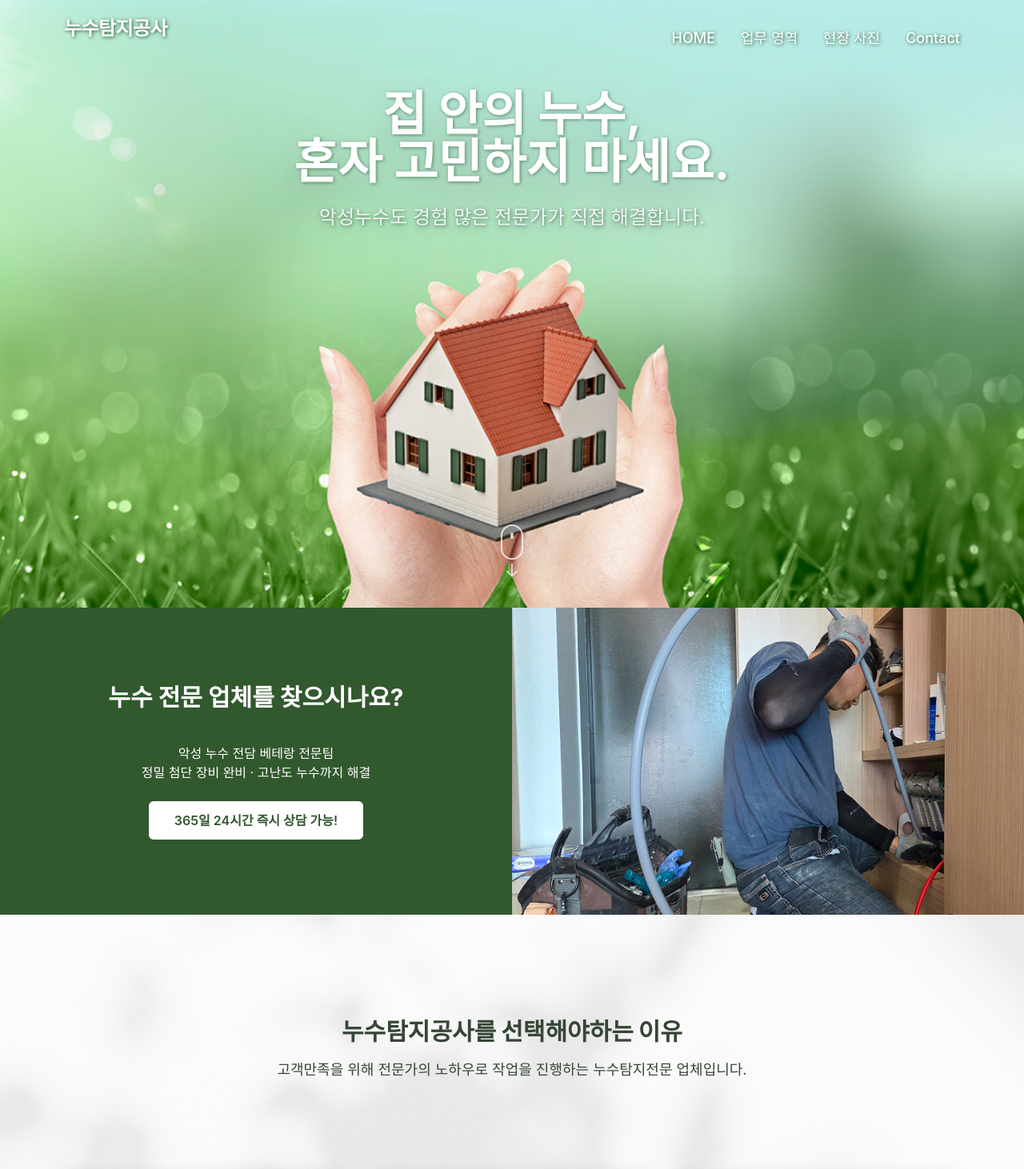
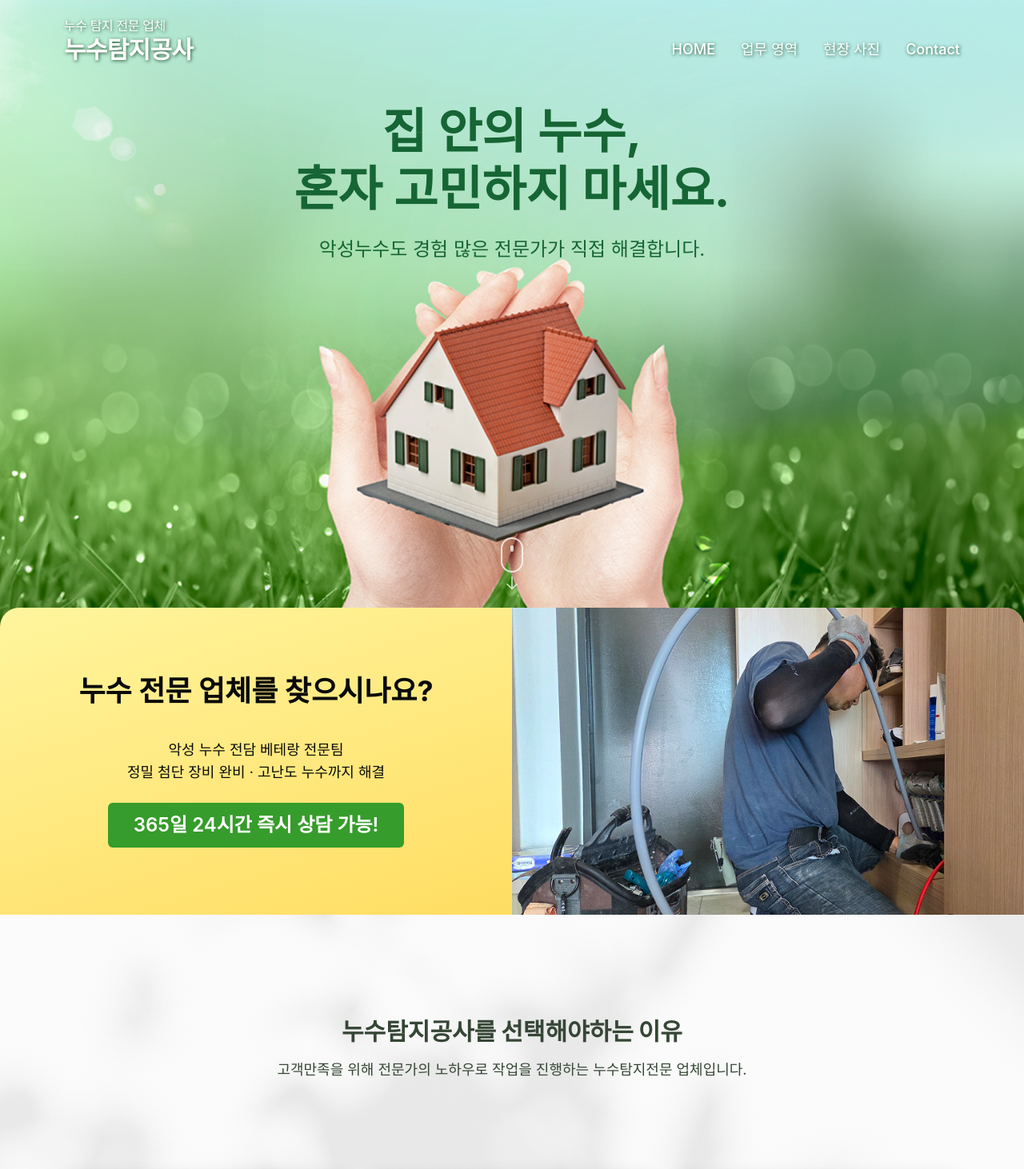
Before and after one commit to globalmig/nusu, a Next.js app: page / in a window 1280 px wide. Shown: the top 1462 px of the page at 80% size. Built offline with nearby package versions, Linux system fonts and the light colour scheme.

Commit message:
fix: 피드백 적용

```diff
--- a/app/layout.tsx
+++ b/app/layout.tsx
@@ -16,8 +16,51 @@ const geistMono = localFont({
 });
 
 export const metadata: Metadata = {
-  title: "Create Next App",
-  description: "Generated by create next app",
+  // ✅ 실제 도메인으로 변경!
+  metadataBase: new URL("https://www.nusudetect.com"),
+  title: {
+    default: "누수탐지공사 | 여수·순천·광양 누수 탐지 전문업체",
+    template: "%s | 누수탐지공사",
+  },
+  description: "여수·순천·광양 지역 악성 누수 전문 누수탐지공사. 첨단 장비와 숙련된 기술력으로 누수탐지부터 복구 공사까지 한 번에 해결해 드립니다. 누수탐지 실패 시 공사비를 받지 않습니다.",
+  keywords: ["누수탐지공사", "누수 탐지", "누수 공사", "여수 누수", "순천 누수", "광양 누수", "욕실 누수", "배관 누수", "악성 누수", "누수 전문 업체"],
+  alternates: {
+    canonical: "https://www.nusudetect.com",
+  },
+  openGraph: {
+    title: "누수탐지공사 | 여수·순천·광양 누수 탐지 전문업체",
+    description: "집 안의 누수, 혼자 고민하지 마세요. 여수·순천·광양 지역 누수 탐지 및 공사 전문업체 누수탐지공사가 첨단장비로 정확하게 찾아드립니다.",
+    url: "https://www.nusudetect.com",
+    siteName: "누수탐지공사",
+    locale: "ko_KR",
+    type: "website",
+    images: [
+      {
+        // ✅ og 이미지 실제 경로/파일명 맞춰서 변경
+        url: "/images/seo/og-main.jpg",
+        width: 1200,
+        height: 630,
+        alt: "누수탐지공사 여수·순천·광양 누수 탐지 전문업체",
+      },
+    ],
+  },
+  twitter: {
+    card: "summary_large_image",
+    title: "누수탐지공사 | 여수·순천·광양 누수 탐지 전문업체",
+    description: "여수·순천·광양 지역 악성 누수 전문 누수탐지공사. 첨단 장비와 풍부한 경험으로 누수를 빠르게 진단하고 해결합니다.",
+    images: ["/images/seo/og-main.jpg"],
+  },
+  icons: {
+    icon: "/favicon.ico",
+    apple: "/apple-touch-icon.png",
+  },
+  // ✅ 네이버 서치어드바이저 등록 후 값 넣기
+  verification: {
+    other: {
+      "naver-site-verification": "NAVER_VERIFICATION_CODE",
+      // "google-site-verification": "GOOGLE_VERIFICATION_CODE" // 필요하면
+    },
+  },
 };
 
 export default function RootLayout({
@@ -25,12 +68,31 @@ export default function RootLayout({
 }: Readonly<{
   children: React.ReactNode;
 }>) {
+  const jsonLd = {
+    "@context": "https://schema.org",
+    "@type": "LocalBusiness",
+    name: "누수탐지공사",
+    url: "https://www.nusudetect.com", // ✅ 실제 도메인
+    image: "https://www.nusudetect.com/images/seo/og-main.jpg",
+    telephone: "010-8631-2545",
+    address: {
+      "@type": "PostalAddress",
+      addressCountry: "KR",
+      addressRegion: "전라남도",
+      addressLocality: "여수시", // 정확한 지역 있으면 수정
+    },
+    areaServed: ["여수시", "순천시", "광양시"],
+    description: "여수·순천·광양 지역 악성 누수 전문 누수탐지공사. 첨단 장비를 이용해 누수 위치를 정확하게 진단하고 복구 공사까지 책임지고 진행합니다.",
+  };
+
   return (
     <html lang="ko">
-      <body className={`${geistSans.variable} ${geistMono.variable} antialiased `}>
+      <body className={`${geistSans.variable} ${geistMono.variable} antialiased`}>
+        {/* ✅ LocalBusiness 구조화 데이터 (SEO + 네이버/구글 둘 다 도움됨) */}
+        <script type="application/ld+json" dangerouslySetInnerHTML={{ __html: JSON.stringify(jsonLd) }} />
+
         <Header />
         <main className="min-h-screen">{children}</main>
-
         <Footer />
       </body>
     </html>
--- a/app/page.tsx
+++ b/app/page.tsx
@@ -17,13 +17,13 @@ export default function Page() {
         }}
       >
         <div className="relative w-full h-[500px] md:h-screen">
-          <div className="relative z-10 max-w-4xl mt-8 mx-auto text-center text-white">
-            <h1 className="text-4xl md:text-6xl font-bold leading-snug drop-shadow-2xl text-balance text-shadow-hero">
+          <div className="relative z-10 max-w-4xl  md:mt-12 mx-auto text-center text-white">
+            <h1 className="text-4xl md:text-6xl font-bold leading-snug text-balance  text-green-800" style={{ lineHeight: "1.2" }}>
               집 안의 누수,
               <br />
               혼자 고민하지 마세요.
             </h1>
-            <p className="mt-4 text-xl md:text-2xl text-gray-100 drop-shadow-lg text-shadow-hero">악성누수도 경험 많은 전문가가 직접 해결합니다.</p>
+            <p className="mt-4 text-xl md:text-2xl text-green-800 ">악성누수도 경험 많은 전문가가 직접 해결합니다.</p>
           </div>
           <div className="absolute bottom-40 left-1/2 -translate-x-1/2 z-10 mb-6 md:block hidden">
             <ScrollMouse />
@@ -33,20 +33,20 @@ export default function Page() {
 
       {/* CTA 섹션 */}
       <section className="w-full -mt-10">
-        <div className="bg-[#32582E] rounded-t-3xl">
+        <div className="bg-gradient-to-br from-[#fff59d] to-[#ffd54f] rounded-t-3xl">
           <div className="flex flex-col md:flex-row w-full mx-auto md:h-96">
             {/* 텍스트 영역 */}
-            <div className="w-full md:w-1/2 flex flex-col justify-center items-center gap-4 md:gap-6 p-6 md:p-10  py-10 text-white text-center">
-              <h3 className="text-2xl md:text-3xl font-bold">
+            <div className="w-full md:w-1/2 flex flex-col justify-center items-center gap-4 md:gap-6 p-6 md:p-10  py-10 text-green800 text-center">
+              <h3 className="text-2xl md:text-4xl font-bold">
                 누수 전문 업체를 <br className="md:hidden block" /> 찾으시나요?
               </h3>
-              <p className="text-sm md:text-base leading-relaxed">
+              <p className="text-sm md:text-lg leading-relaxed">
                 악성 누수 전담 베테랑 전문팀
                 <br />
                 정밀 첨단 장비 완비 · 고난도 누수까지 해결
               </p>
               <Link href="#contact">
-                <button className="bg-white text-[#32582E] px-4 md:px-8 py-3 rounded-md font-semibold hover:bg-gray-100 transition">365일 24시간 즉시 상담 가능!</button>
+                <button className="bg-[#369c2b] text-white px-4 md:px-8 py-3 rounded-md font-semibold hover:bg-gray-100 transition md:text-2xl">365일 24시간 즉시 상담 가능!</button>
               </Link>
             </div>
 
@@ -102,7 +102,9 @@ export default function Page() {
         </div>
       </section>
 
-      <section className="w-full bg-cover bg-center bg-no-repeat" style={{ backgroundImage: "url('/images/main/card_bg.png')" }}>
+      <section className="w-full bg-gradient-to-br from-[#fff59d] to-[#ffd54f] ">
+        {/* < className="w-full bg-cover bg-center bg-no-repeat " style={{ backgroundImage: "url('/images/main/card_bg.png')" }}> */}
+
         <div className="relative z-10 flex flex-col justify-center items-center text-[#364636] py-20 px-4">
           <h2 className="text-2xl md:text-3xl font-black mb-4 text-center">누수 공사 과정</h2>
           <p className="text-center mb-8 md:mb-12 font-light">
--- a/components/Header.tsx
+++ b/components/Header.tsx
@@ -58,8 +58,14 @@ export default function Header() {
       <div className="max-w-6xl mx-auto px-4 flex items-center justify-between">
         {/* 로고 */}
         <Link href="/">
+          <h3
+            className={`text-sm md:text-base font-normal tracking-tight transition-colors  mb-0
+          ${isDarkText ? "text-slate-900" : "text-white text-shadow"}`}
+          >
+            누수 탐지 전문 업체
+          </h3>
           <h1
-            className={`text-xl md:text-2xl font-bold tracking-tight transition-colors
+            className={`text-xl md:text-3xl font-bold tracking-tight transition-colors
           ${isDarkText ? "text-slate-900" : "text-white text-shadow"}`}
           >
             누수탐지공사
```
